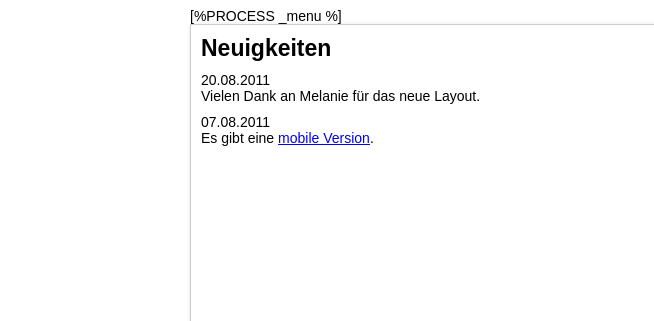
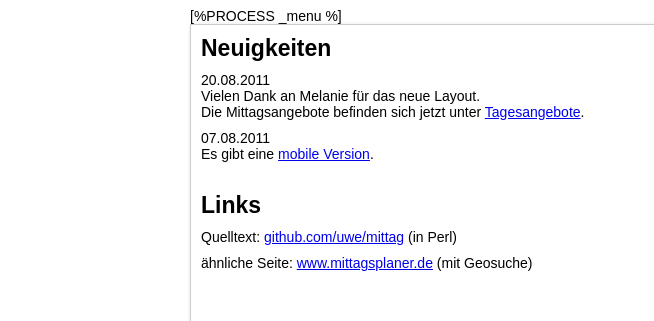
Before and after one commit to uwe/mittag, a plain HTML site: page tmpl/index.html in a window 1280 px wide. Shown: the top 321 px of the page, 0-654 px from the left. Drawn offline with nearby package versions, Linux system fonts and the light colour scheme.

Commit message:
add links

```diff
--- a/tmpl/index.html
+++ b/tmpl/index.html
@@ -14,19 +14,34 @@
         <div style="float: left;width: 400px;">
           <strong style="font-size: 23px;">Neuigkeiten</strong>
           <div class="newseintrag">
-   			<div class="datum">
-   			  20.08.2011
-   			</div>
+            <div class="datum">20.08.2011</div>
             <div>
-   			  Vielen Dank an Melanie f&uuml;r das neue Layout.
+              Vielen Dank an Melanie f&uuml;r das neue Layout.<br />
+              Die Mittagsangebote befinden sich jetzt unter <a href="/day/">Tagesangebote</a>.
             </div>
           </div>
           <div class="newseintrag">
-   			<div class="datum">
-   			  07.08.2011
-   			</div>
+            <div class="datum">07.08.2011</div>
             <div>
               Es gibt eine <a href="/day//1">mobile Version</a>.
+            </div>
+          </div>
+          <div class="newseintrag">
+          </div>
+          <div class="newseintrag">
+          </div>
+          <div class="newseintrag">
+          </div>
+
+          <strong style="font-size: 23px;">Links</strong>
+          <div class="newseintrag">
+            <div>
+              Quelltext: <a href="https://github.com/uwe/mittag" target="_blank">github.com/uwe/mittag</a> (in Perl)
+            </div>
+          </div>
+          <div class="newseintrag">
+            <div>
+              &auml;hnliche Seite: <a href="http://www.mittagsplaner.de/" target="_blank">www.mittagsplaner.de</a> (mit Geosuche)
             </div>
           </div>
         </div>
```
Lines whose indentation alone changed are shown as unchanged.
